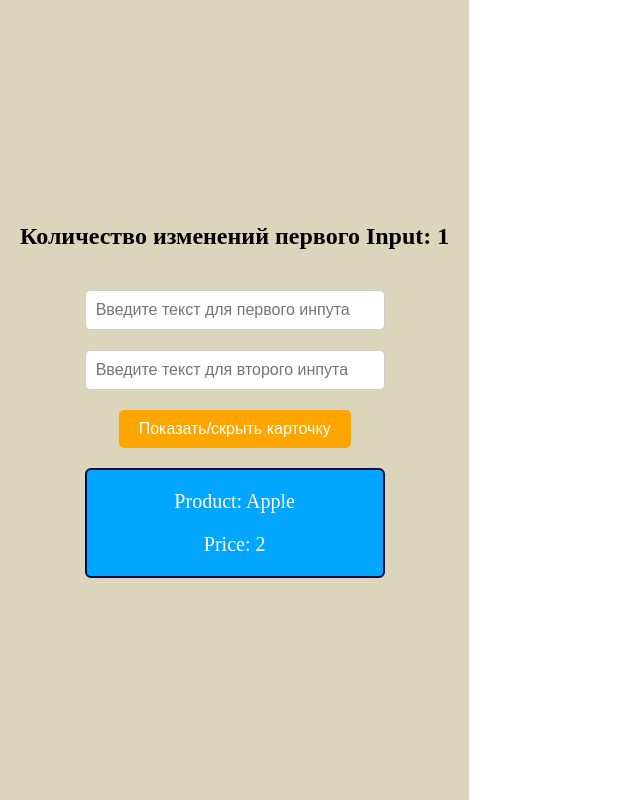
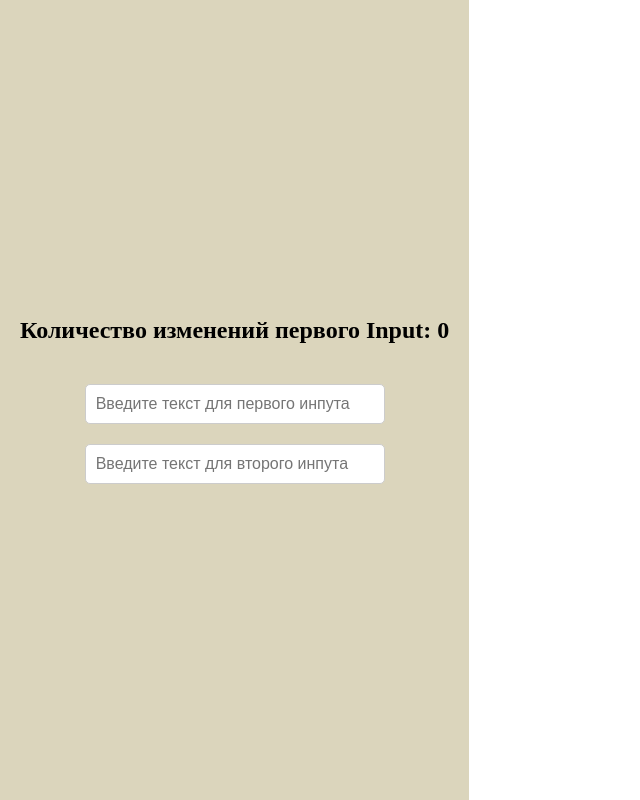
Before and after one commit to KaterynaBanasiak/55_react_ts, a React (Vite) app: page / in a window 1280 px wide. Shown: the whole page, without its empty margins (0-640 px from the left). Built offline with nearby package versions, Linux system fonts and the light colour scheme.

Commit message:
Внесла изменения в д.з.11

```diff
--- a/src/homeworks/Homework11/Homework11.tsx
+++ b/src/homeworks/Homework11/Homework11.tsx
@@ -1,43 +1,22 @@
-import { ChangeEvent, useEffect, useState } from "react";
-import Input from "../../components/Input/Input"; // Импортируем компонент Input
-import Button from "../../components/Button/button"; // Импортируем компонент Button
-import { Homework11Container, Result } from "./styles"; // Импортируем стили
-import Product from "../../components/Product/Product"; // Импортируем компонент карточки
+import { ChangeEvent, useState } from "react";
+import Input from "../../components/Input/Input";
+import { Homework11Container, Result } from "./styles";
 
 function Homework11() {
-  // State для хранения значений инпутов
   const [firstInputValue, setFirstInputValue] = useState<string>("");
   const [secondInputValue, setSecondInputValue] = useState<string>("");
 
-  // State для отслеживания количества изменений первого Input
-  const [changeCount, setChangeCount] = useState<number>(0);
-
-  // State для переключения видимости карточки продукта
-  const [showCard, setShowCard] = useState<boolean>(true);
-
-  // Обработчик для первого Input
   const handleFirstInputChange = (event: ChangeEvent<HTMLInputElement>) => {
     setFirstInputValue(event.target.value);
   };
 
-  // Обработчик для второго Input
   const handleSecondInputChange = (event: ChangeEvent<HTMLInputElement>) => {
     setSecondInputValue(event.target.value);
   };
 
-  // Отслеживание изменений первого Input
-  useEffect(() => {
-    setChangeCount((prevCount) => prevCount + 1);
-  }, [firstInputValue]); // Каждый раз, когда изменяется значение первого инпута, обновляется счётчик
-
-  // Обработчик для отображения/скрытия карточки
-  const showHideCard = () => {
-    setShowCard((prevValue) => !prevValue);
-  };
-
   return (
     <Homework11Container>
-      <Result>Количество изменений первого Input: {changeCount}</Result>
+      <Result>Количество изменений первого Input: {firstInputValue.length}</Result>
       <Input
         name="firstInput"
         value={firstInputValue}
@@ -50,8 +29,6 @@ function Homework11() {
         onChange={handleSecondInputChange}
         placeholder="Введите текст для второго инпута"
       />
-      <Button onClick={showHideCard}>Показать/скрыть карточку</Button>
-      {showCard && <Product productName="Apple" productPrice={2} />}
     </Homework11Container>
   );
 }
```
